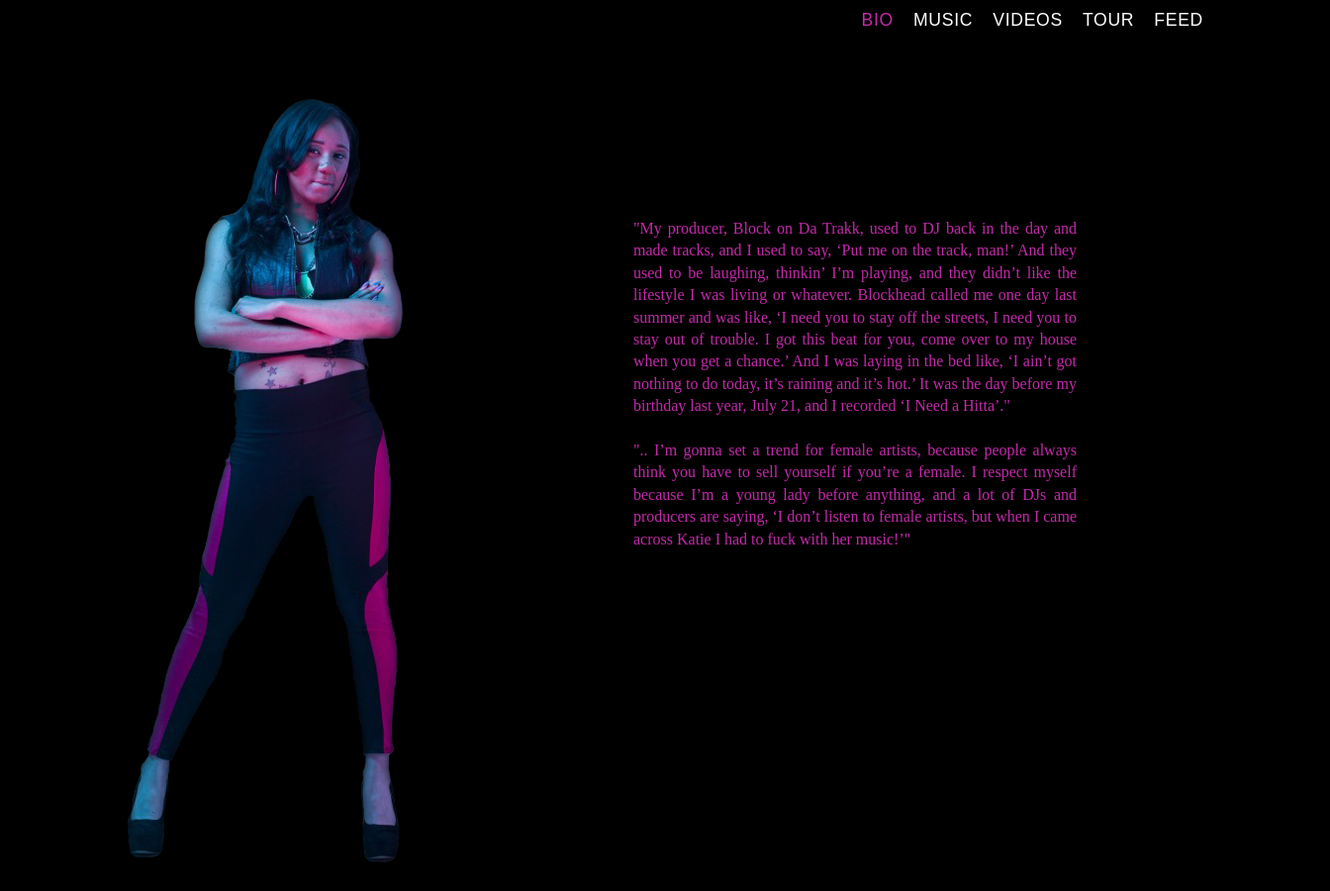
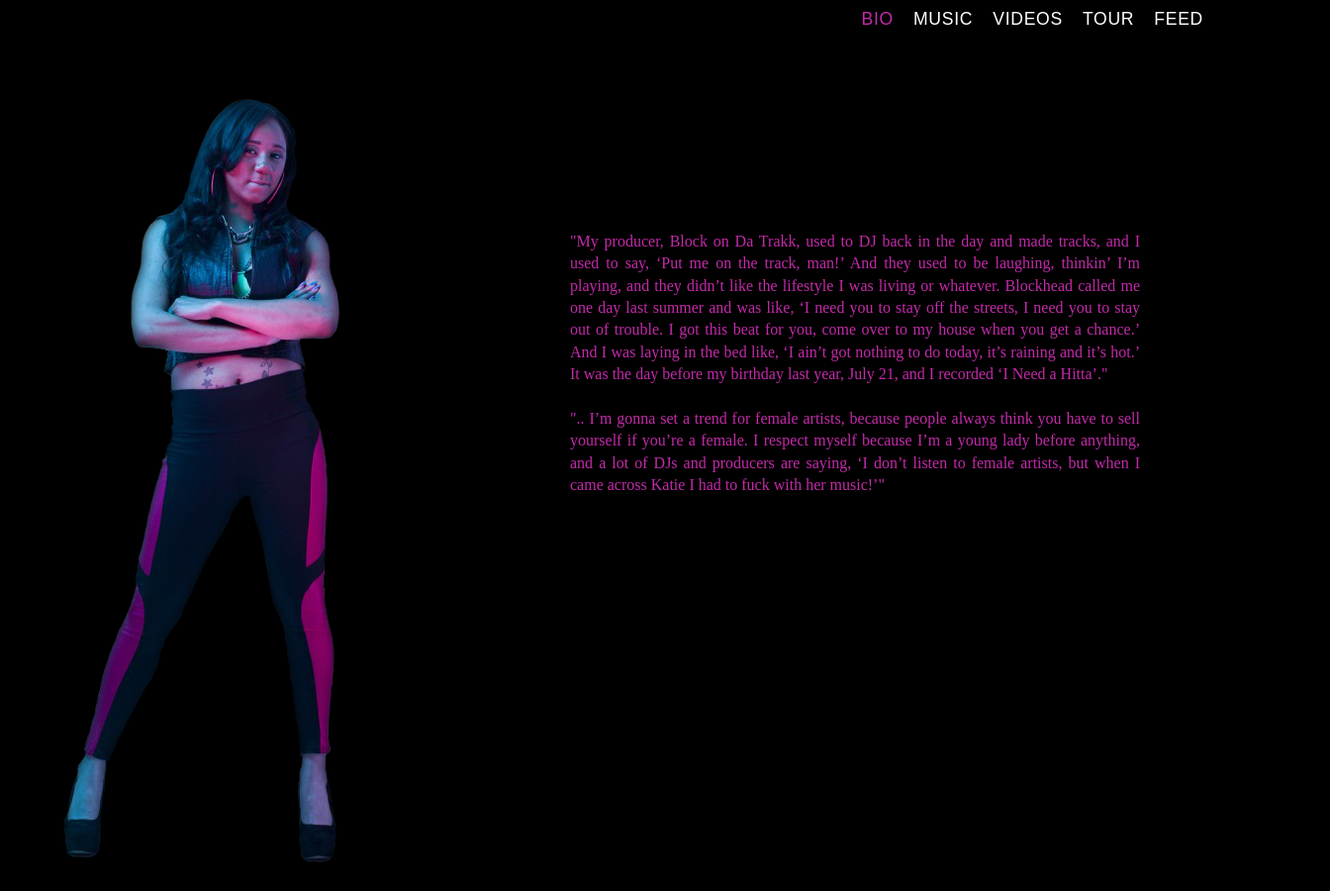
Before and after one commit to k8steve/katie, a plain HTML site: page bio.html in a window 1280 px wide. Shown: the whole page at 99% size, 1344 px wide, since content can reach past the window. After the commit the page ends 876 px from the top, so only its background shows below. Drawn offline with nearby package versions, Linux system fonts and the light colour scheme.

Commit message:
media queries for bio

```diff
--- a/css/style.css
+++ b/css/style.css
@@ -63,7 +63,10 @@ li a {
   font-size: 1.1em;
   letter-spacing: .04em;
   text-shadow: 1px 1px 1px black;
-  padding-right: 10%;
+  line-height: 1.5em;
+}
+li:first-child {
+  padding-top: .3em;
 }
 
 #navbar a:hover {
@@ -79,7 +82,7 @@ ul:before {
   position: relative;
   top: 0;
   padding-top: .5em;
-  padding-right: .5em;
+  padding-right: .9em;
 }
 
 ul {
@@ -117,7 +120,7 @@ ul.open{
     display: inline-block;
     width: auto;
     height: auto;
-    margin-r
+    margin-right: .6em;
   }
 
   ul li:last-child a{
@@ -131,7 +134,12 @@ ul.open{
   #background {
     background-position: 40% 0;
   }
-} /* end tablet/phone media query */
+
+  li:first-child {
+  padding-top: 0;
+  }
+
+} /* end tablet media query */
 
 @media screen and (min-width: 668px) {
   .banner #katieGotBandz {
@@ -158,6 +166,10 @@ ul.open{
     background-color: black;
   }
 
+  li a {
+    line-height: 1em;
+  }
+
 } /* end COMPUTER media query */
 
 
@@ -165,33 +177,70 @@ ul.open{
 /*/////////// BIO //////////*/
 
 #biopic {
-  margin-top: 100px;
   position: absolute;
   width: 100%;
   height: 100%;
+  display: block;
+  padding-top: 100px;
 }
 
 #bioActive {
   color: #C32AA9;
 }
 
-#biopic img{
-  padding-left: 10%;
-  float: left;
-}
 
 .bio {
-  position: absolute;
-  float: right;
   margin: 0 auto;
-  width: 35%;
-  right: 15%;
-  top: 220px;
   color: #C32AA9;
   text-align: justify;
   line-height: 1.4em;
 }
 
+@media screen and (min-width: 321px){
+  .bio {
+    position: relative;
+    float: none;
+    clear: both;
+    margin: 5%;
+    padding-top: 1%;
+  }
+
+  #biopic {
+    clear: both;
+    float: none;
+    position: relative;
+    text-align: center;
+  }
+} /*end tablet media query for BIO*/
+
+@media screen and (min-width: 730px){
+  .bio {
+  display: block;
+  position: absolute;
+  float: right;
+  width: 45%;
+  right: 5%;
+  margin: 0;
+  padding-right: 5%;
+  top: 220px;
+  }
+
+  #biopic {
+  padding-left: 5%;
+  float: left;
+  text-align: left;
+}
+} /*end desktop media query for BIO*/
+
+@media screen and (max-width: 840px){
+  .bio {
+    padding-right: 0;
+  }
+
+  #bop[oc {
+    padding-left: 5%;
+  }
+}
 
 /*/////////// MUSIC //////////*/
 #itunes #getKatie{
```
